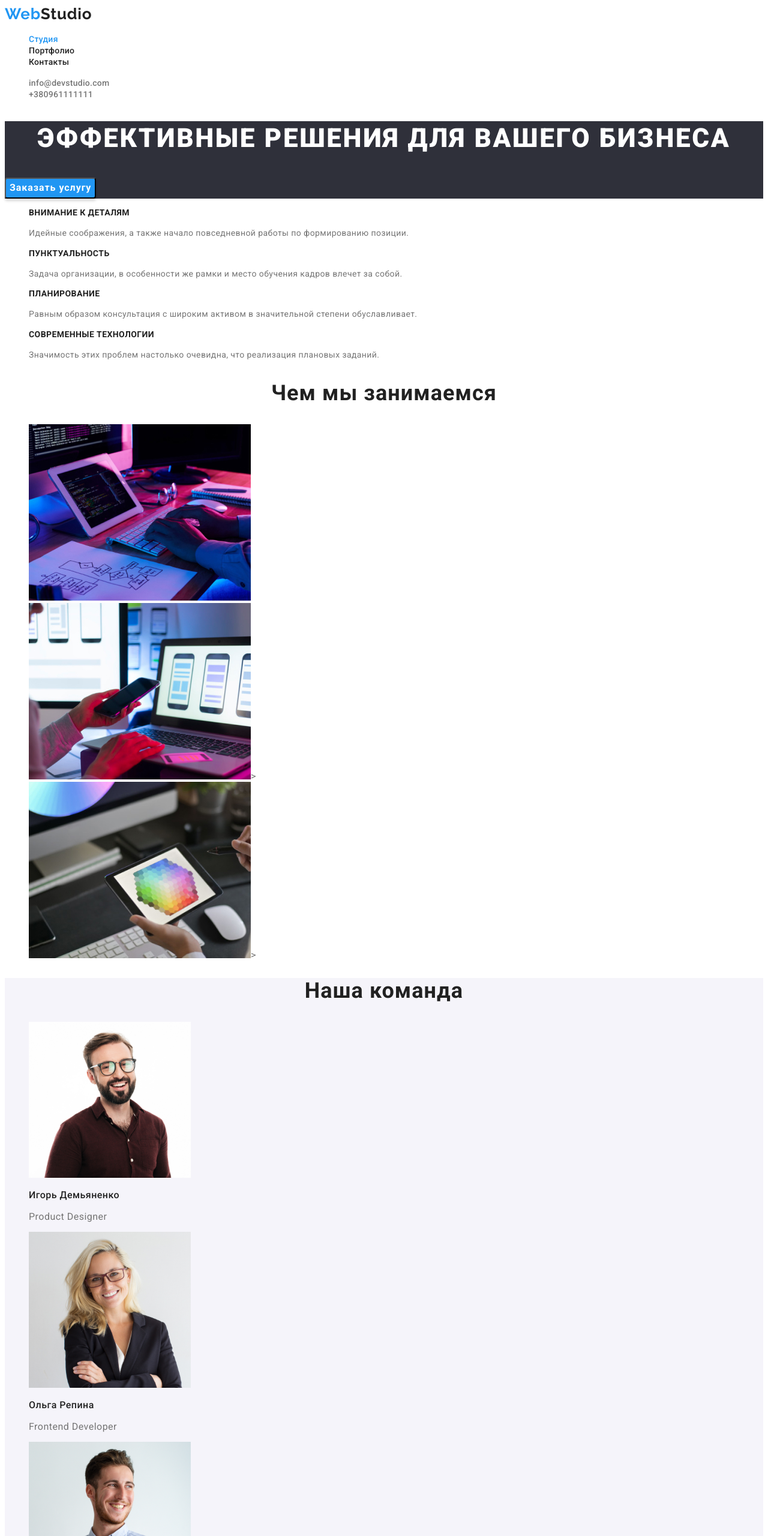
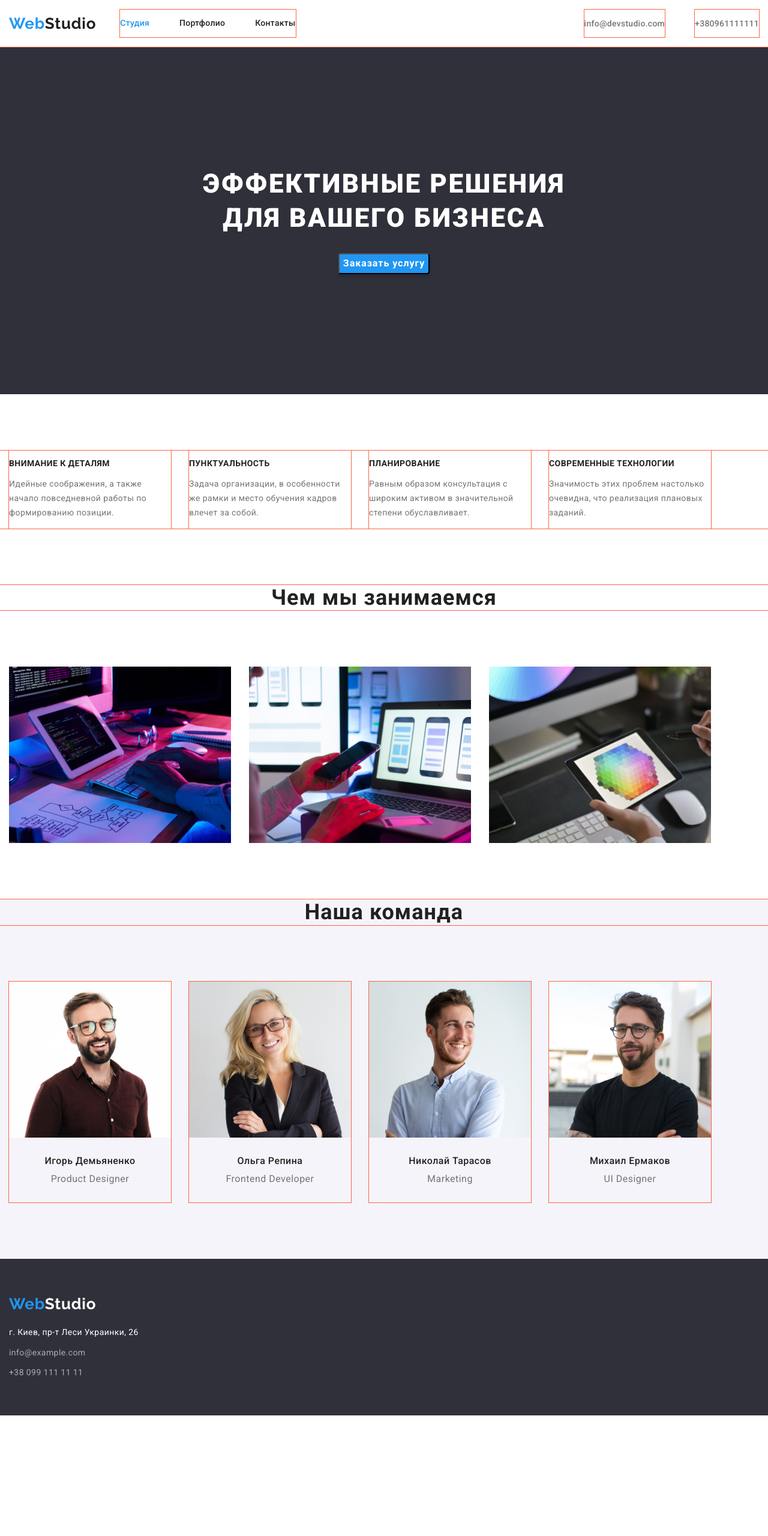
Before and after one commit to Lawyer0901/goit-markup-hw-03, a plain HTML site: page index.html in a window 1280 px wide. Shown: the top 2560 px of the page at 60% size. After the commit the page ends 2359 px from the top, so only its background shows below. Drawn offline with nearby package versions, Linux system fonts and the light colour scheme.

Commit message:
Made index flexbox
index flex-box
header
footer

```diff
--- a/css/styles.css
+++ b/css/styles.css
@@ -22,7 +22,33 @@ ul {
   list-style: none;
 }
 
+/* HEADER */
+header {
+  outline: 1px solid tomato;
+  border-bottom: 100% solid #ececec;
+}
+.conteiner {
+  display: flex;
+  align-items: center;
+  margin-bottom: 0;
+  padding-left: 15px;
+  padding-right: 15px;
+}
+
 /* Navigation main */
+.navigation-main {
+  display: flex;
+  margin-top: 0;
+  margin-bottom: 0;
+  padding-left: 0;
+  outline: 1px solid tomato;
+}
+.navigation-main:first-child {
+  margin-left: 40px;
+}
+.navigation-item:nth-last-child(n + 2) {
+  margin-right: 50px;
+}
 .logo {
   font-family: "Raleway";
   font-weight: 700;
@@ -43,6 +69,9 @@ ul {
 }
 
 .navigation-link {
+  display: block;
+  padding-top: 15px;
+  padding-bottom: 15px;
   font-family: "Roboto";
   font-style: normal;
   color: var(--text-head-color);
@@ -62,7 +91,15 @@ ul {
   color: var(--text-link-color);
 }
 /* navigation authorized */
+.navigation-auth {
+  display: flex;
+  margin-left: auto;
+}
+
 .auth-link {
+  display: block;
+  padding-top: 15px;
+  padding-bottom: 15px;
   color: inherit;
   text-decoration: none;
   font-family: "Roboto";
@@ -71,6 +108,7 @@ ul {
   font-size: 14px;
   line-height: 16px;
   letter-spacing: 0.02em;
+  outline: 1px solid tomato;
 }
 .auth-link:hover,
 .auth-link:focus {
@@ -81,9 +119,15 @@ ul {
 
 .section {
   background-color: var(--bg-section-color);
+  margin-top: 0;
+  text-align: center;
 }
 .section-title {
   color: #ffffff;
+  margin-top: 0;
+  margin-bottom: 0;
+  padding-top: 200px;
+  padding-bottom: 30px;
   font-weight: 900;
   font-size: 44px;
   line-height: 1.3;
@@ -94,6 +138,7 @@ ul {
 /* section button */
 .button {
   font-family: "Roboto", sans-serif;
+  margin-bottom: 200px;
   background-color: var(--button-bg-color);
   color: var(--button-active-color);
   box-shadow: 0px 4px 4px rgba(0, 0, 0, 0.15);
@@ -128,20 +173,72 @@ ul {
   letter-spacing: 0.03em;
 }
 
-/*  */
+.title-one,
+.text {
+  width: 270px;
+}
+/* Section Benefits */
+.section-benefits {
+  display: flex;
+  margin-top: 94px;
+  margin-bottom: 94px;
+  padding-left: 15px;
+  outline: 1px solid tomato;
+}
+.benefits-item {
+  outline: 1px solid tomato;
+  margin-right: 30px;
+}
+.benefits-item:last-child {
+  margin-right: 0;
+}
+
 .benefits,
 .wedo {
   background-color: #ffffff;
 }
 .title-two {
+  margin-bottom: 94px;
   font-weight: 700;
   font-size: 36px;
   line-height: 1.19;
   text-align: center;
   letter-spacing: 0.03em;
+  outline: 1px solid tomato;
 }
 
+/* Section WEDO */
+.section-wedo {
+  display: flex;
+  margin-top: 0;
+  margin-bottom: 94px;
+  padding-left: 15px;
+}
+.wedo-item {
+  margin-right: 30px;
+}
+.wedo-item:last-child {
+  margin-right: 0;
+}
+
+.img-wedo {
+  display: block;
+}
 /* Our team */
+.section-ourteam {
+  display: flex;
+  margin-top: 0;
+  margin-bottom: 0;
+  padding-left: 15px;
+}
+.team-item {
+  margin-right: 30px;
+  margin-bottom: 94px;
+  outline: 1px solid tomato;
+}
+.team-item:last-child {
+  margin-right: 0;
+}
 .our-team {
   background-color: #f5f4fa;
 }
@@ -150,18 +247,37 @@ ul {
   font-size: 16px;
   line-height: 1.18;
   letter-spacing: 0.03em;
+  text-align: center;
+  margin-bottom: 10px;
+  margin-top: 30px;
 }
 .text-team {
   font-size: 16px;
   line-height: 19px;
   letter-spacing: 0.03em;
+  text-align: center;
+  margin-top: 0;
+  margin-bottom: 30px;
+}
+.img-team {
+  display: block;
 }
 
 /* Footer */
 footer {
   background-color: var(--bg-section-color);
+  padding: 60px 15px 60px 15px;
+}
+.navigation-footer {
+  display: flex;
+  flex-direction: column;
+  margin-top: 0;
+  margin-bottom: 0;
+  padding-left: 0;
 }
 .adress {
+  margin-top: 20px;
+  margin-bottom: 9px;
   font-family: "Roboto";
   font-style: normal;
   font-size: 14px;
@@ -173,6 +289,7 @@ footer {
   color: #ffffff;
 }
 .auth-footer {
+  display: block;
   font-size: 14px;
   line-height: 24px;
   letter-spacing: 0.03em;
@@ -183,6 +300,14 @@ footer {
 .auth-footer:focus {
   color: var(--text-link-color);
 }
+.footer-item {
+  margin-bottom: 9px;
+  outline: 1 px solid tomato;
+}
+.footer-item:last-child {
+  margin-bottom: 0;
+}
+
 /* CSS Portfolio.html */
 
 .button-act:hover,
--- a/index.html
+++ b/index.html
@@ -12,26 +12,33 @@
       href="https://fonts.googleapis.com/css2?family=Raleway:wght@700&family=Roboto:wght@400;500;700;900&display=swap"
       rel="stylesheet"
     />
+    <link
+      rel="stylesheet"
+      href="https://cdnjs.cloudflare.com/ajax/libs/modern-normalize/1.1.0/modern-normalize.min.css"
+    />
     <title>Document</title>
     <link rel="stylesheet" href="css/styles.css" />
   </head>
   <body>
     <!-- HEADER -->
     <header>
+      <div class="conteiner">
         <a class="logo" href="#"><span class="logo-web">Web</span>Studio</a>
-      <nav>
+        <nav class="navigation">
           <ul class="navigation-main">
-          <li><a class="navigation-link link-active" href="#">Студия</a></li>
-          <li>
-            <a class="navigation-link" href="./portfolio.html"
-              >Портфолио</a
-            >
+            <li class="navigation-item">
+              <a class="navigation-link link-active" href="#">Студия</a>
             </li>
-          <li><a class="navigation-link" href="#">Контакты</a></li>
+            <li class="navigation-item">
+              <a class="navigation-link" href="./portfolio.html">Портфолио</a>
+            </li>
+            <li class="navigation-item">
+              <a class="navigation-link" href="#">Контакты</a>
+            </li>
           </ul>
         </nav>
         <ul class="navigation-auth">
-        <li>
+          <li class="navigation-item">
             <a class="auth-link" href="mailto:info@devstudio.com"
               >info@devstudio.com</a
             >
@@ -40,40 +47,45 @@
             <a class="auth-link" href="tel:+380961111111">+380961111111</a>
           </li>
         </ul>
+      </div>
     </header>
     <!-- MAIN Content -->
     <main>
       <!-- Section -->
       <section class="section">
-        <h1 class="section-title">Эффективные решения для вашего бизнеса</h1>
+        <h1 class="section-title">
+          Эффективные решения <br />
+          для вашего бизнеса
+        </h1>
         <button class="button" type="button">Заказать услугу</button>
       </section>
       <!-- Our benefits -->
       <section class="benefits">
         <h2 class="title-none">Наши приемущества</h2>
-        <ul>
-          <li>
+
+        <ul class="section-benefits">
+          <li class="benefits-item">
             <h3 class="title title-one">Внимание к деталям</h3>
             <p class="text">
               Идейные соображения, а также начало повседневной работы по
               формированию позиции.
             </p>
           </li>
-          <li>
+          <li class="benefits-item">
             <h3 class="title title-one">Пунктуальность</h3>
             <p class="text">
               Задача организации, в особенности же рамки и место обучения кадров
               влечет за собой.
             </p>
           </li>
-          <li>
+          <li class="benefits-item">
             <h3 class="title title-one">Планирование</h3>
             <p class="text">
               Равным образом консультация с широким активом в значительной
               степени обуславливает.
             </p>
           </li>
-          <li>
+          <li class="benefits-item">
             <h3 class="title title-one">Современные технологии</h3>
             <p class="text">
               Значимость этих проблем настолько очевидна, что реализация
@@ -82,18 +94,37 @@
           </li>
         </ul>
       </section>
+
       <!-- What we do -->
       <section class="wedo">
         <h2 class="title title-two">Чем мы занимаемся</h2>
-        <ul>
-          <li>
-            <img src="./images/img.jpg" alt="img1" width="370" height="294" />
+        <ul class="section-wedo">
+          <li class="wedo-item">
+            <img
+              class="img-wedo"
+              src="./images/img.jpg"
+              alt="img1"
+              width="370"
+              height="294"
+            />
           </li>
-          <li>
-            <img src="./images/img2.jpg" alt="img2" width="370" height="294" />>
+          <li class="wedo-item">
+            <img
+              class="img-wedo"
+              src="./images/img2.jpg"
+              alt="img2"
+              width="370"
+              height="294"
+            />
           </li>
-          <li>
-            <img src="./images/img3.jpg" alt="img3" width="370" height="294" />>
+          <li class="wedo-item">
+            <img
+              class="img-wedo"
+              src="./images/img3.jpg"
+              alt="img3"
+              width="370"
+              height="294"
+            />
           </li>
         </ul>
       </section>
@@ -101,9 +132,10 @@
       <section class="our-team">
         <h2 class="title title-two">Наша команда</h2>
 
-        <ul>
-          <li>
+        <ul class="section-ourteam">
+          <li class="team-item">
             <img
+              class="img-team"
               src="./images/ourteam1.jpg"
               alt="igor"
               width="270"
@@ -112,8 +144,9 @@
             <h3 class="title title-three">Игорь Демьяненко</h3>
             <p class="text-team">Product Designer</p>
           </li>
-          <li>
+          <li class="team-item">
             <img
+              class="img-team"
               src="./images/ourteam2.jpg"
               alt="olga"
               width="270"
@@ -122,8 +155,9 @@
             <h3 class="title title-three">Ольга Репина</h3>
             <p class="text-team">Frontend Developer</p>
           </li>
-          <li>
+          <li class="team-item">
             <img
+              class="img-team"
               src="./images/ourtem3.jpg"
               alt="nikolai"
               width="270"
@@ -132,8 +166,9 @@
             <h3 class="title title-three">Николай Тарасов</h3>
             <p class="text-team">Marketing</p>
           </li>
-          <li>
+          <li class="team-item">
             <img
+              class="img-team"
               src="./images/ourteam4.jpg"
               alt="mikhail"
               width="270"
@@ -151,13 +186,13 @@
         ><span class="logo-web">Web</span>Studio</a
       >
       <address class="adress">г. Киев, пр-т Леси Украинки, 26</address>
-      <ul class="navigation-auth">
-        <li>
+      <ul class="navigation-auth navigation-footer">
+        <li class="footer-item">
           <a class="auth-footer" href="mailto:info@example.com"
             >info@example.com</a
           >
         </li>
-        <li>
+        <li class="footer-item">
           <a class="auth-footer" href="tel:+380991111111">+38 099 111 11 11</a>
         </li>
       </ul>
```
Lines whose indentation alone changed are shown as unchanged.
